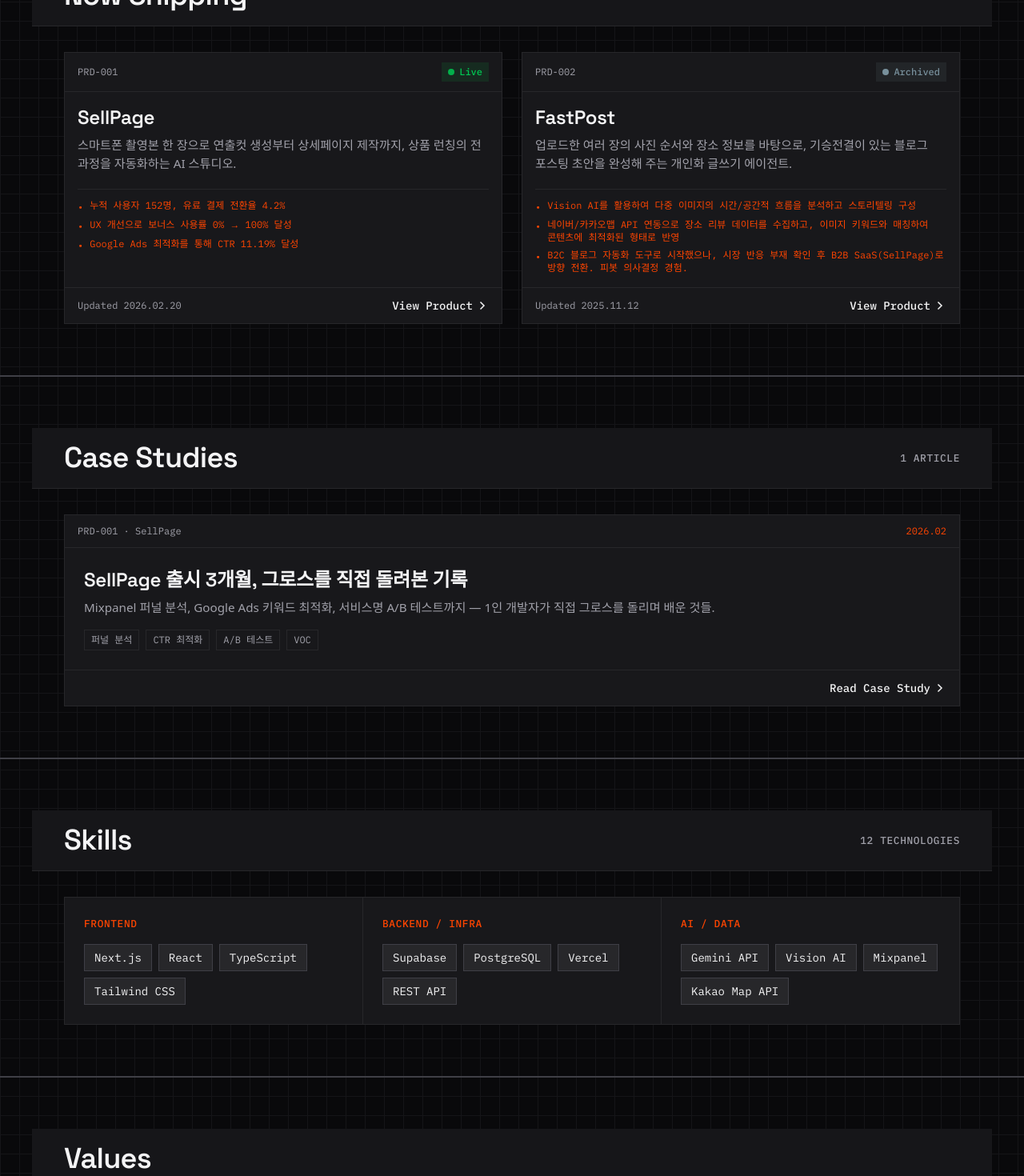
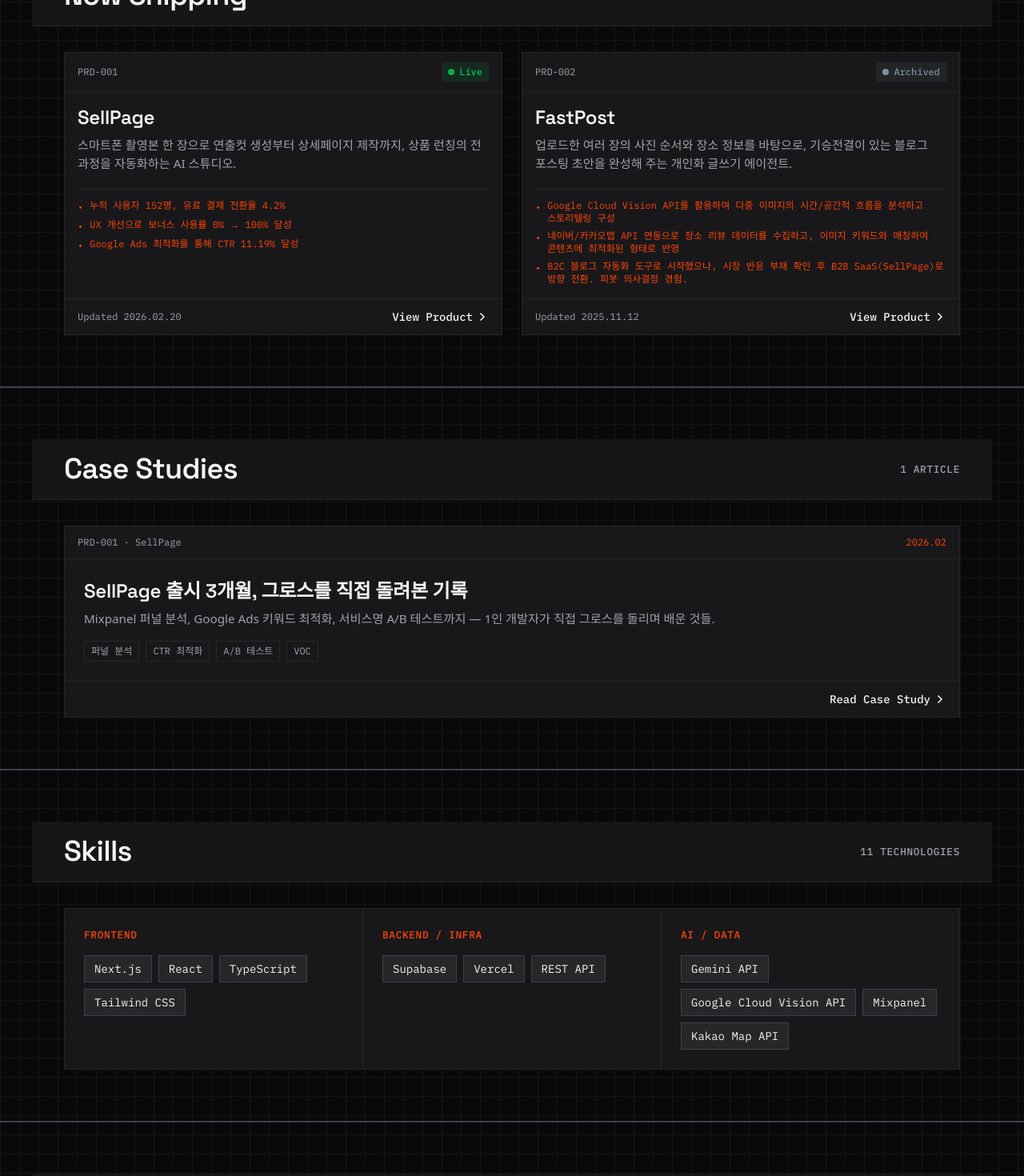
Before and after one commit to Baeju0/baeju0, a Next.js app: page / in a window 1280 px wide. Shown: the part 886-2356 px from the top of the page at 80% size. Built offline with nearby package versions, Linux system fonts and the light colour scheme.

Commit message:
feat: Add Skills section, update About title

```diff
--- a/src/app/page.tsx
+++ b/src/app/page.tsx
@@ -22,7 +22,7 @@
     description:
       '업로드한 여러 장의 사진 순서와 장소 정보를 바탕으로, 기승전결이 있는 블로그 포스팅 초안을 완성해 주는 개인화 글쓰기 에이전트.',
     impact: [
-      'Vision AI를 활용하여 다중 이미지의 시간/공간적 흐름을 분석하고 스토리텔링 구성',
+      'Google Cloud Vision API를 활용하여 다중 이미지의 시간/공간적 흐름을 분석하고 스토리텔링 구성',
       '네이버/카카오맵 API 연동으로 장소 리뷰 데이터를 수집하고, 이미지 키워드와 매칭하여 콘텐츠에 최적화된 형태로 반영',
       'B2C 블로그 자동화 도구로 시작했으나, 시장 반응 부재 확인 후 B2B SaaS(SellPage)로 방향 전환. 피봇 의사결정 경험.',
     ],
--- a/src/components/SkillsSection.tsx
+++ b/src/components/SkillsSection.tsx
@@ -7,12 +7,12 @@
   {
     id: 'backend',
     label: 'Backend / Infra',
-    skills: ['Supabase', 'PostgreSQL', 'Vercel', 'REST API'],
+    skills: ['Supabase', 'Vercel', 'REST API'],
   },
   {
     id: 'ai',
     label: 'AI / Data',
-    skills: ['Gemini API', 'Vision AI', 'Mixpanel', 'Kakao Map API'],
+    skills: ['Gemini API', 'Google Cloud Vision API', 'Mixpanel', 'Kakao Map API'],
   },
 ];
 
```
